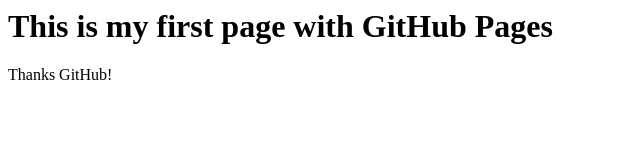
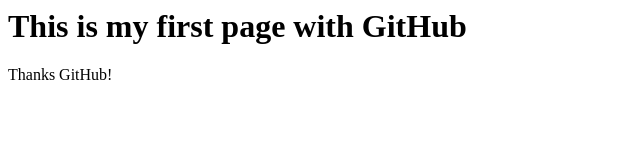
Before and after one commit to FLIN-tech/Firstrepo, a plain HTML site: page index.html in a window 1280 px wide. Shown: the whole page, without its empty margins (0-640 px from the left). Drawn offline with Linux system fonts and the light colour scheme.

Commit message:
Update index.html

```diff
--- a/index.html
+++ b/index.html
@@ -1,4 +1,4 @@
 <html>
-<h1> This is my first page with GitHub Pages </h1>
+<h1> This is my first page with GitHub </h1>
 <p>Thanks GitHub!</p>
 </html>
```
